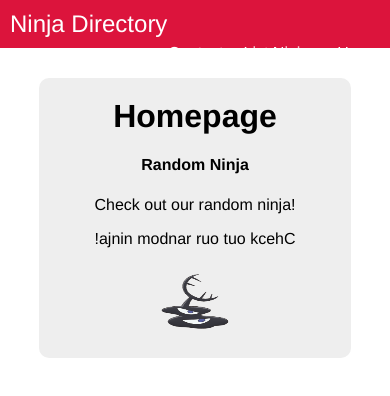
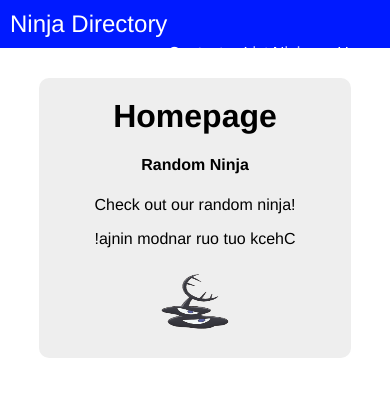
Before and after one commit to danecontreras/AngularJS-tutorial, a website: page index.html in a window 390 px wide. Drawn offline with Linux system fonts and the light colour scheme.

Commit message:
Change navbar background per screen size

```diff
--- a/content/scss/styles.scss
+++ b/content/scss/styles.scss
@@ -182,3 +182,17 @@ main.ng-enter.ng-enter-active {
         transition-duration: $zero;
     }
 }
+
+//Tablet View
+@media screen and (max-width: 1024px) {
+    #menu-bar {
+        background: rgb(255, 0, 221);
+    }
+}
+
+//Mobile View (Per qualche motivo non lo prende)
+@media screen and (max-width: 560px) {
+    #menu-bar {
+        background: rgb(0, 26, 255);
+    }
+}
```
Also changed, not shown: content/css/styles.css, 1 other file.
